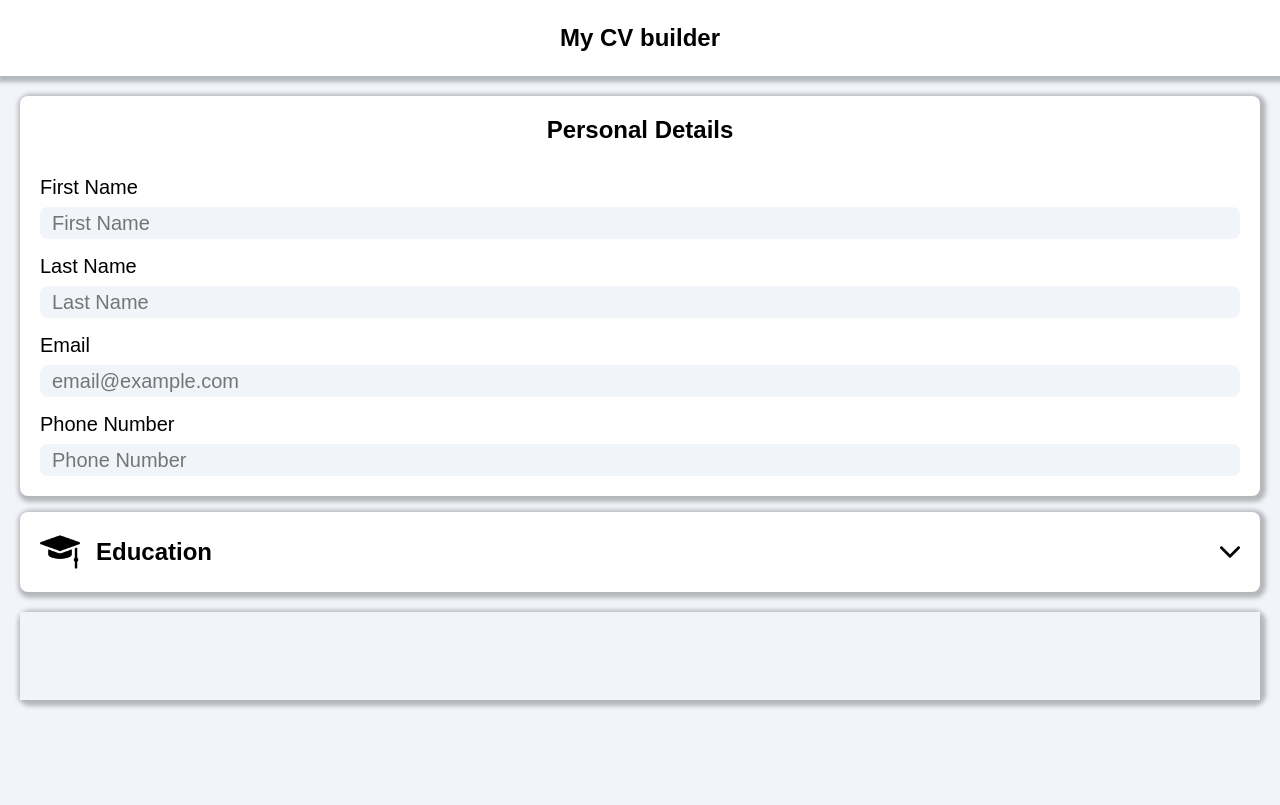
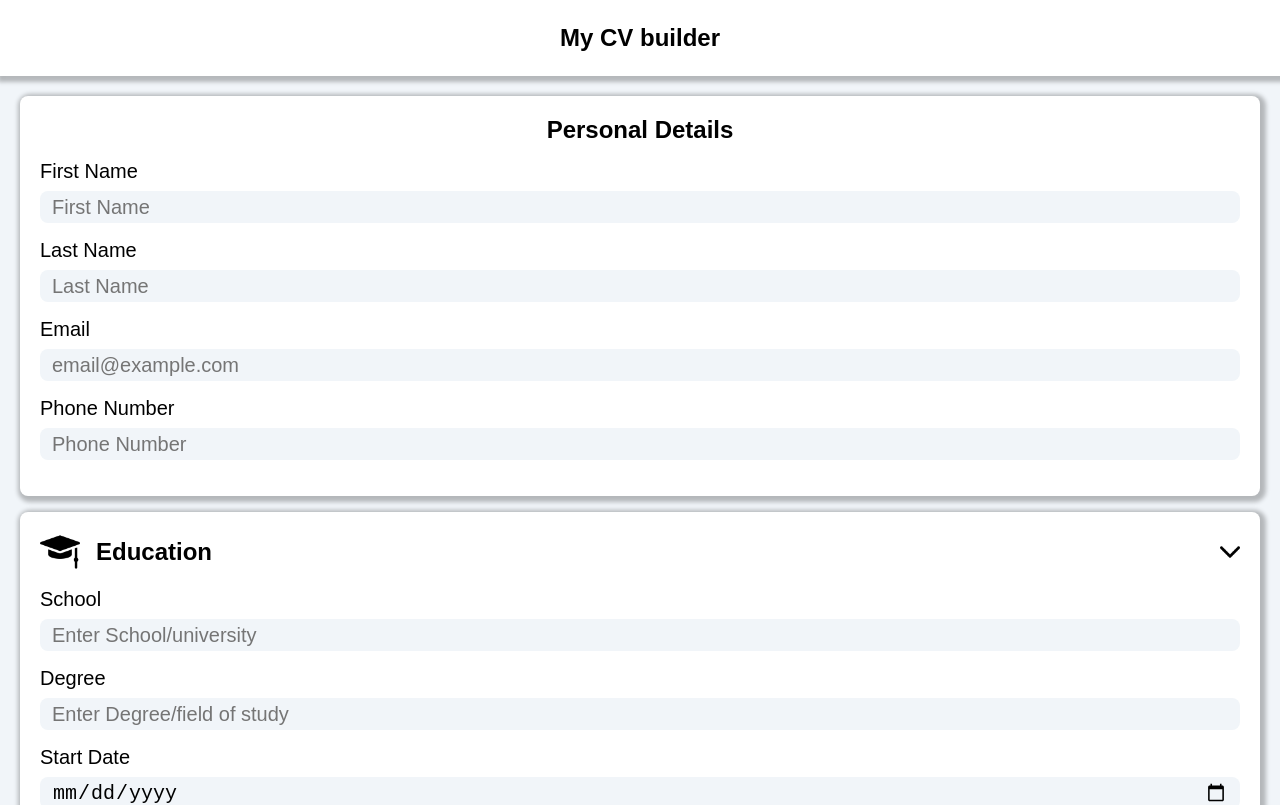
Before and after one commit to Medido1/The-OdinProject-CV-Application, a React (Vite) app: page / in a window 1280 px wide. Shown: the top 805 px of the page. Built offline with nearby package versions, Linux system fonts and the light colour scheme.

Commit message:
Create Education details input component

```diff
--- a/src/components/EducationInput.jsx
+++ b/src/components/EducationInput.jsx
@@ -3,17 +3,28 @@ import educationIcon from '../assets/mortarboard.png';
 import arrowDown from '../assets/arrowDown.png';
 import arrowUp from '../assets/arrowUp.png';
 import '../styles/educationInput.css';
+import InputGrp from "./InputGrp";
 
-export default function EducationInput() {
+export default function EducationInput({
+  educationDetails,
+  onEducationDetailsChange}) {
   const [isShowForm, setIsShowForm] = useState(false);
 
   function showForm() {
     setIsShowForm(!isShowForm);
   }
 
+  function handleChange(e) {
+    const { id, value } = e.target;
+    const newEducationDetails = {
+      ...educationDetails,
+      [id]: value,
+    };
+    onEducationDetailsChange(newEducationDetails);
+  };
+
   return (
     <div className="form_container">
-      <form className="education_form">
       <div className="form_header">
         <div>
           <img src={educationIcon} alt="education icon" className="icon big"/>
@@ -23,6 +34,27 @@ export default function EducationInput() {
         alt="open menu img" className="icon"
         onClick={showForm}/>
       </div>
+      <form className="education_form">
+        <InputGrp
+          id="school" labeltext="School"
+          type="text" placeholder="Enter School/university"
+          value={educationDetails.school} onChange={handleChange}
+        />
+        <InputGrp
+          id="degree" labeltext="Degree"
+          type="text" placeholder="Enter Degree/field of study"
+          value={educationDetails.degree} onChange={handleChange}
+        />
+        <InputGrp
+          id="startDate" labeltext="Start Date"
+          type="date" value={educationDetails.startDate}
+          onChange={handleChange}
+        />
+        <InputGrp
+          id="endDate" labeltext="End Date"
+          type="date" value={educationDetails.endDate}
+          onChange={handleChange}
+        />
       </form>
     </div>
   )
--- a/src/components/InputContainer.jsx
+++ b/src/components/InputContainer.jsx
@@ -2,13 +2,20 @@ import React from "react";
 import PersonalInput from "./PersonalInput";
 import EducationInput from "./EducationInput";
 
-export default function InputContainer({personalDetails, onPersonalDetailsChange}) {
+export default function InputContainer({
+  personalDetails,
+  onPersonalDetailsChange,
+  educationDetails,
+  onEducationDetailsChange}) {
   return (
     <div className="input_container">
       <PersonalInput
-      personalDetails={personalDetails}
-      onPersonalDetailsChange={onPersonalDetailsChange}/>
-      <EducationInput />
+        personalDetails={personalDetails}
+        onPersonalDetailsChange={onPersonalDetailsChange}/>
+      <EducationInput
+        educationDetails={educationDetails}
+        onEducationDetailsChange={onEducationDetailsChange}
+      />
     </div>
 
   )
--- a/src/components/Main.jsx
+++ b/src/components/Main.jsx
@@ -15,11 +15,24 @@ export default function Main() {
     setPersonalDetails(newPersonalDetails);
   };
 
+  const [educationDetails, setEducationDetails] = useState({
+    school: "",
+    degree: "",
+    startDate: "",
+    endDate: "",
+  });
+
+  function handleEducationDetailsChange(newEducationDetails) {
+    setEducationDetails(newEducationDetails)
+  };
+
   return (
     <main className="main">
       <InputContainer
       personalDetails={personalDetails}
       onPersonalDetailsChange= {handlePersonalDetailsChange}
+      educationDetails={educationDetails}
+      onEducationDetailsChange={handleEducationDetailsChange}
       />
       <DisplayContainer personalDetails={personalDetails}/>
     </main>
--- a/src/styles/inputGrp.css
+++ b/src/styles/inputGrp.css
@@ -3,6 +3,7 @@
   flex-direction: column;
   gap: .5rem;
   font-size: 1.25rem;
+  margin-bottom: 1rem;
 }
 
 .input_grp input {
@@ -18,3 +19,7 @@
 .input_grp input:focus {
   border: 1px solid #67e8f9;
 }
+
+.input_grp[type="date"] {
+  color: red;
+}
--- a/src/styles/personalDetails.css
+++ b/src/styles/personalDetails.css
@@ -1,9 +1,6 @@
 .personal_form {
   background-color: #fff;
   padding: 1.25rem;
-  display: flex;
-  flex-direction: column;
-  gap: 1rem;
   border-radius: .5rem;
   box-shadow: 2px 2px 4px 4px rgba(0, 0, 0, 0.25);
 }
```
Lines whose indentation alone changed are shown as unchanged.
